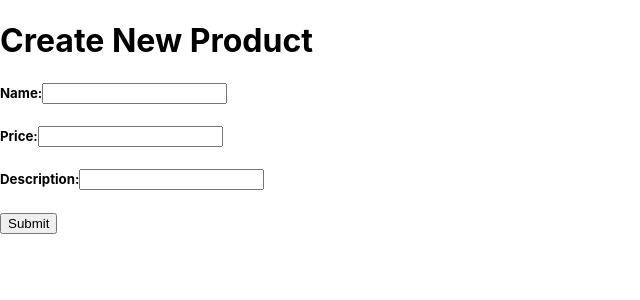
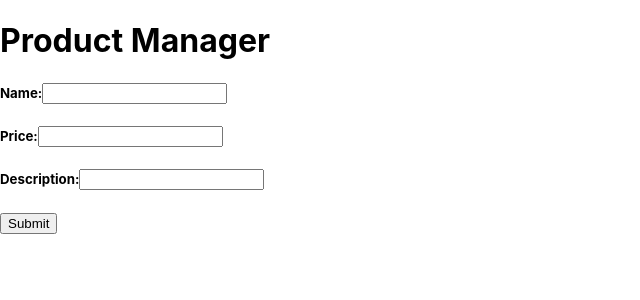
Before and after one commit to alexandervice/codingdojo-mern, a React (Create React App) app in the folder full-stack-mern/product-manager-part1/client/: page / in a window 1280 px wide. Shown: the top 300 px of the page, without its empty margins (0-640 px from the left). Built offline with nearby package versions, Linux system fonts and the light colour scheme.

Commit message:
Update App.js

```diff
--- a/full-stack-mern/product-manager-part1/client/src/App.js
+++ b/full-stack-mern/product-manager-part1/client/src/App.js
@@ -4,7 +4,7 @@ import ProductForm from './components/ProductForm';
 function App() {
   return (
     <div className="App">
-      <h1>Create New Product</h1>
+      <h1>Product Manager</h1>
       <ProductForm/>
     </div>
   );
```
